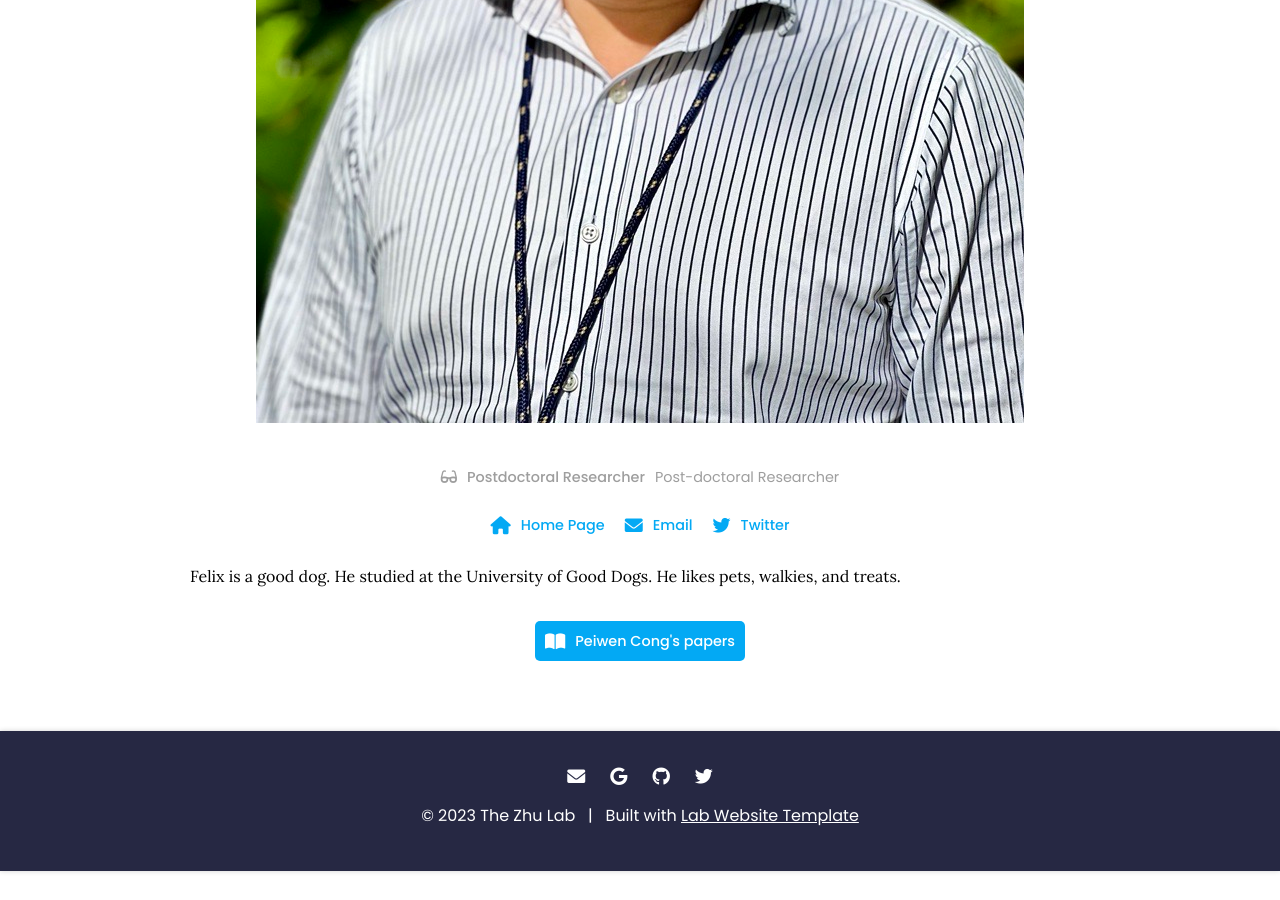
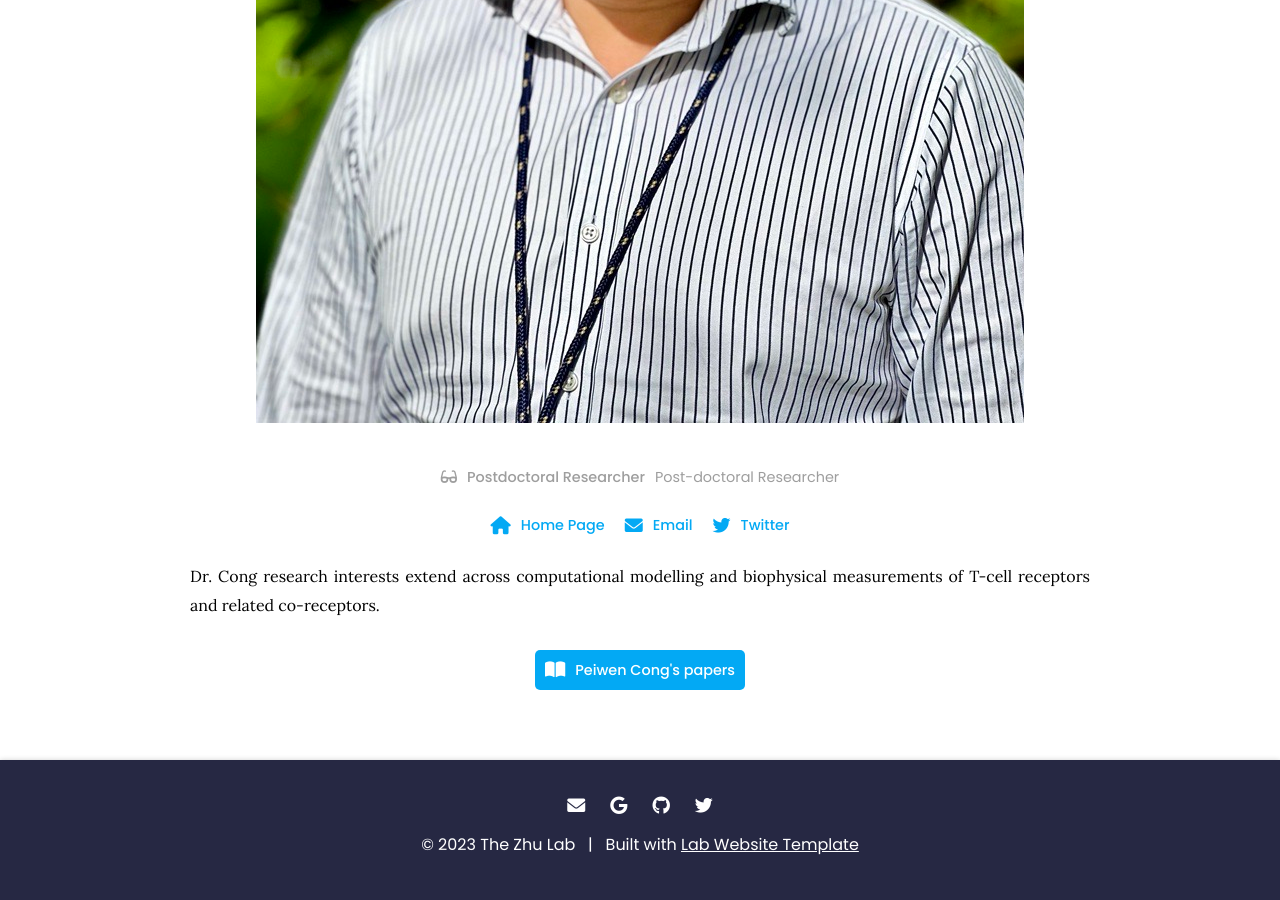
Before and after one commit to theZhuLab/zhu_lab_website, a Jekyll site: the page built from _members/Peiwen-Cong.md, in a window 1280 px wide and 900 px high, scrolled down 858 px. Built offline with Jekyll 4.4.1, drawn with Linux system fonts in a browser that asks for light colours; before the commit the page ends 1729 px from its top, so only the background shows below that.

Commit message:
Update Peiwen-Cong.md

```diff
--- a/_members/Peiwen-Cong.md
+++ b/_members/Peiwen-Cong.md
@@ -10,6 +10,4 @@ links:
   twitter: nan
 ---
 
-Felix is a good dog.
-He studied at the University of Good Dogs.
-He likes pets, walkies, and treats.
+Dr. Cong research interests extend across computational modelling and biophysical measurements of T-cell receptors and related co-receptors.
```
